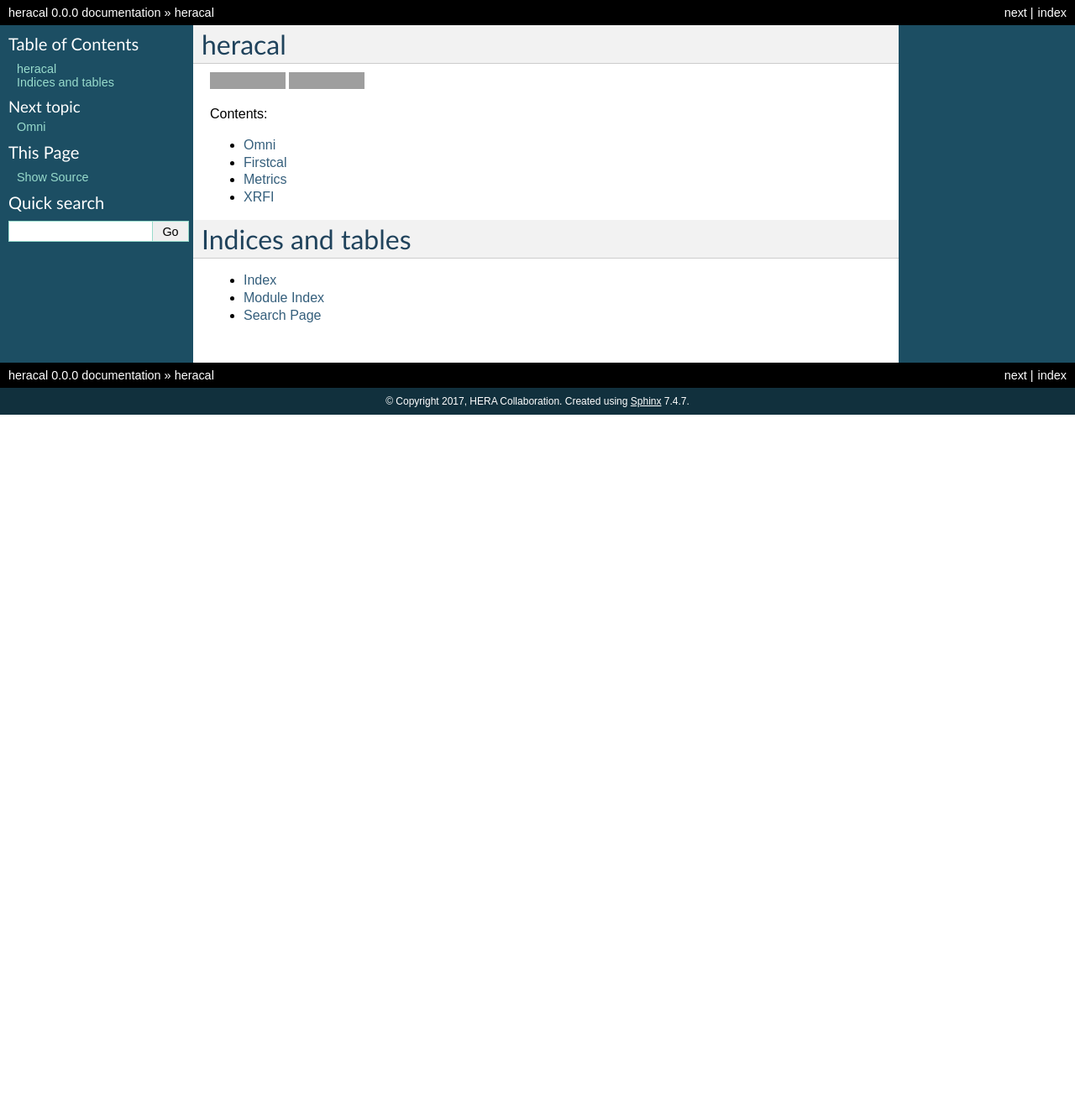
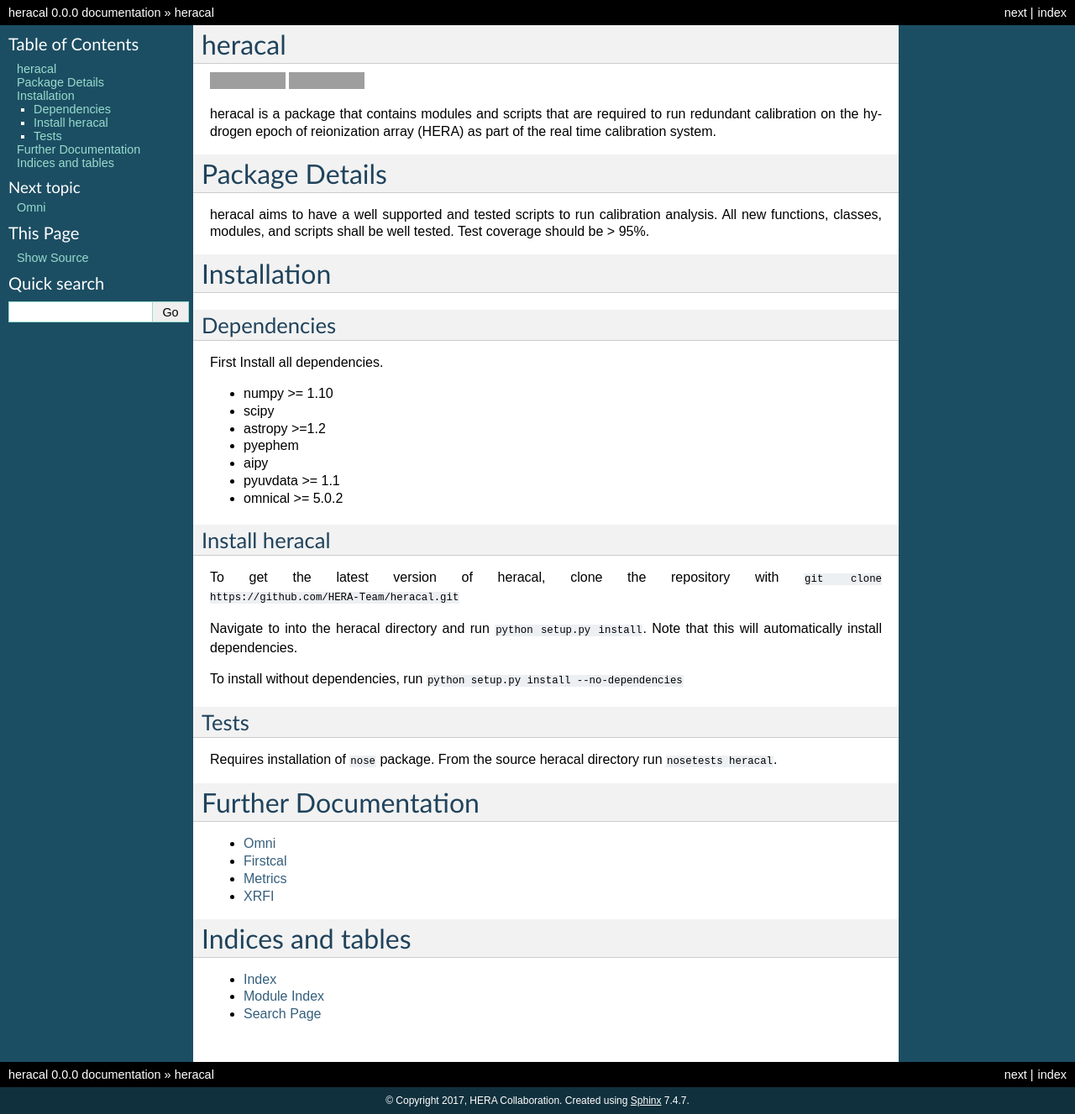
Before and after one commit to HERA-Team/hera_cal, a Sphinx documentation site: the page built from docs/index.rst, in a window 1280 px wide. Shown: the whole page at 84% size. Built offline with Sphinx 7.4.7, drawn with Linux system fonts in a browser that asks for light colours; before the commit the page ends 900 px from its top, so only the background shows below that; grey boxes are pictures that could not be loaded.

Commit message:
update index.rst for docs.
Updated setup.py to install omnical if not there.

```diff
--- a/docs/index.rst
+++ b/docs/index.rst
@@ -12,7 +12,52 @@ heracal
 .. image:: https://coveralls.io/repos/github/HERA-Team/heracal/badge.svg?branch=master
            :target: https://coveralls.io/github/HERA-Team/heracal?branch=master
 
-Contents:
+heracal is a package that contains modules and scripts that are required to run
+redundant calibration on the hydrogen epoch of reionization array (HERA) as part
+of the real time calibration system.
+
+
+Package Details
+===============
+heracal aims to have a well supported and tested scripts to run calibration analysis.
+All new functions, classes, modules, and scripts shall be well tested. Test coverage
+should be > 95%.
+
+Installation
+============
+
+Dependencies
+------------
+
+First Install all dependencies.
+
+-  numpy >= 1.10
+-  scipy
+-  astropy >=1.2
+-  pyephem
+-  aipy
+-  pyuvdata >= 1.1
+-  omnical >= 5.0.2
+
+Install heracal
+---------------
+To get the latest version of heracal, clone the repository with
+``git clone https://github.com/HERA-Team/heracal.git``
+
+Navigate to into the heracal directory and run ``python setup.py install``.
+Note that this will automatically install dependencies.
+
+To install without dependencies, run
+``python setup.py install --no-dependencies``
+
+Tests
+-----
+Requires installation of ``nose`` package. From the source heracal
+directory run ``nosetests heracal``.
+
+
+Further Documentation
+=====================
 
 .. toctree::
    :maxdepth: 1
--- a/setup.py
+++ b/setup.py
@@ -16,7 +16,8 @@ setup_args = {
 #    'scripts': glob.glob('scripts/*'),
     'version': __version__,
     # 'package_data':
-    'install_requires': ['numpy>=1.10', 'scipy', 'pyuvdata', 'astropy>1.2', 'aipy'],
+    'install_requires': ['numpy>=1.10', 'scipy', 'pyuvdata', 'astropy>1.2', 'aipy', 'omnical'],
+    'dependency_links': ['git+https://github.com/zakiali/omnical.git',]
 }
 
 
```
